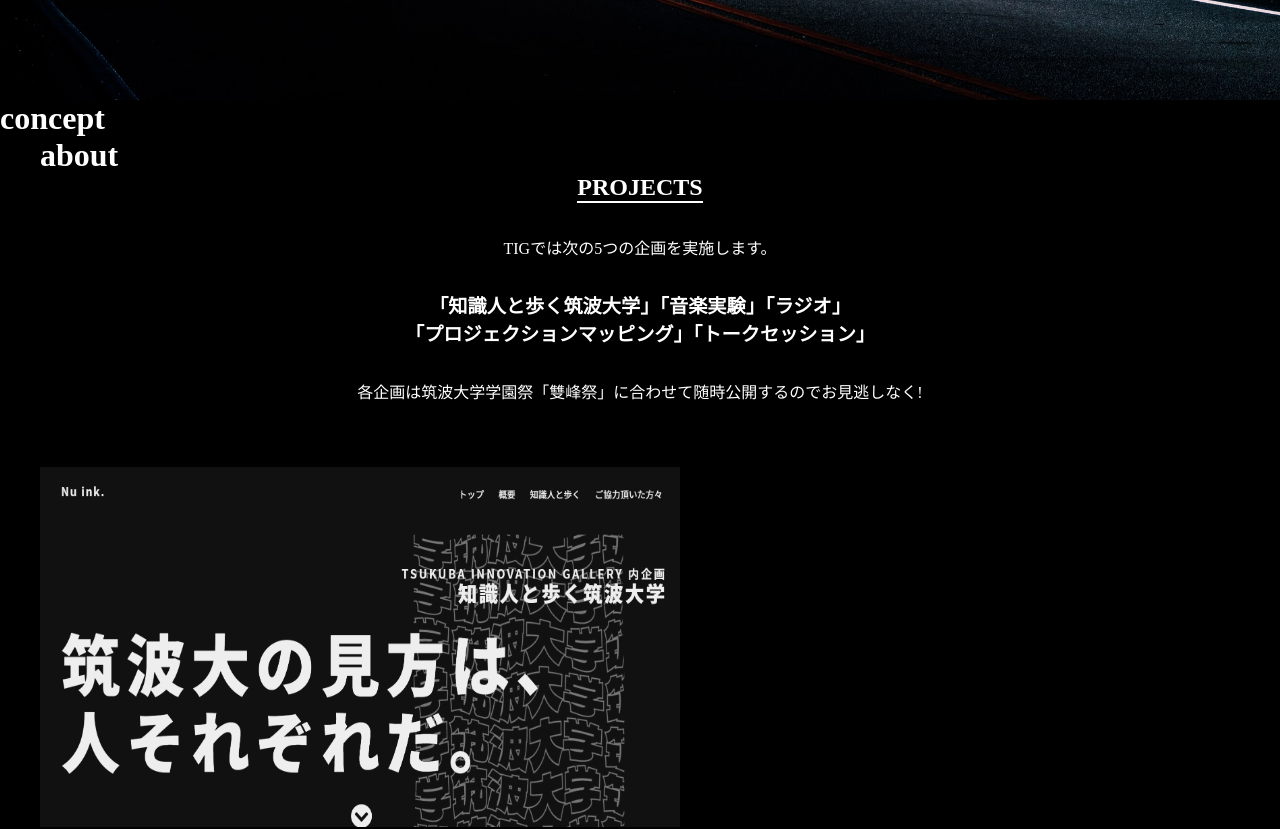
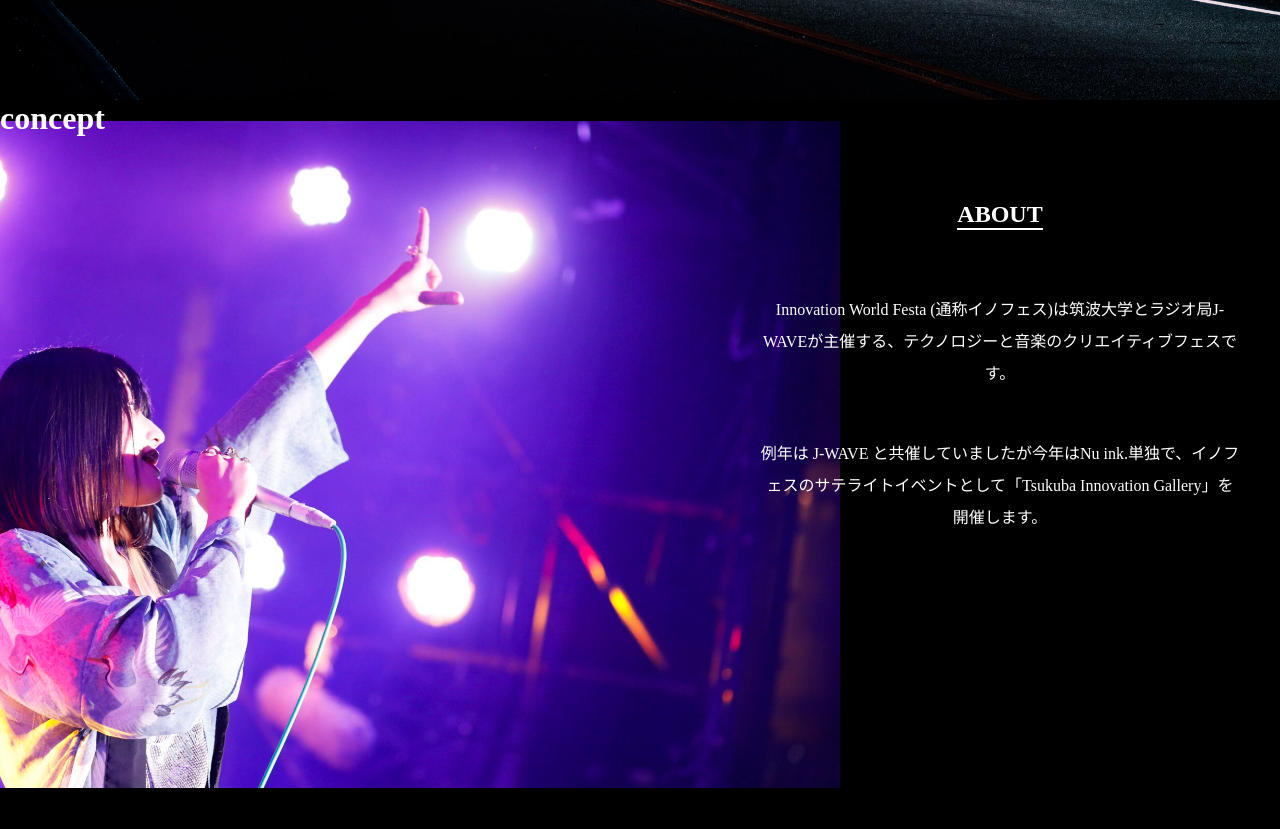
Before and after one commit to Nuink-org/TIG_WEB_2021, a Vue app: page / in a window 1280 px wide. Shown: the part 700-1529 px from the top of the page. Built offline with nearby package versions, Linux system fonts and the light colour scheme.

Commit message:
Add about section #13

```diff
--- a/src/components/common/SectionBase.vue
+++ b/src/components/common/SectionBase.vue
@@ -1,10 +1,12 @@
 <template>
   <wrapper :isFull="isWrapperFull" class="section-base">
-    <div v-if="isTitleNeeded" class="section-base__header">
-      <section-header :title="title" />
-    </div>
-    <div class="section-base__content">
-      <slot name="content" />
+    <div class="section-base__wrapper" :class="{'section-base__wrapperRight': isRight}">
+      <div v-if="isTitleNeeded" class="section-base__header">
+        <section-header :title="title" />
+      </div>
+      <div class="section-base__content">
+        <slot name="content" />
+      </div>
     </div>
   </wrapper>
 </template>
@@ -26,7 +28,11 @@ export default {
     title: {
       type: String,
       default: ''
-    }
+    },
+    isRight: {
+      type: Boolean,
+      default: false,
+    },
   },
   setup(props) {
     const isTitleNeeded = computed(() => props.title !== '')
@@ -39,6 +45,14 @@ export default {
 <style scoped lang='scss'>
 .section-base {
   text-align: center;
+  display: flex;
+  &__wrapper {
+    width: 100%
+  }
+  &__wrapperRight {
+    width: 40%;
+    margin-left: auto;
+  }
   &__header {
     margin-bottom: 2rem;
   }
--- a/src/components/sections/About.vue
+++ b/src/components/sections/About.vue
@@ -1,21 +1,84 @@
 <template>
-  <wrapper>
-    <div class="about">
-      <h1>about</h1>
-    </div>
-  </wrapper>
+  <section-base
+    :isWrapperFull="false"
+    :isRight="true"
+    title="about"
+    class="about"
+    :style="imgPadding"
+  >
+    <template #content>
+      <div class="about-image">
+        <img src="@/assets/images/about.jpeg" ref="imageRef">
+      </div>
+      <div class="about-sentence">
+        <div v-for="sentence in sentences"
+          :key="sentence"
+          class="about-paragraph"
+        >
+          {{ sentence }}
+        </div>
+      </div>
+    </template>
+  </section-base>
 </template>
 
 <script>
-import Wrapper from '@/components/common/Wrapper.vue'
+import { computed, onMounted, ref } from 'vue'
+import SectionBase from '@/components/common/SectionBase.vue'
 export default {
   components: {
-    Wrapper,
+    SectionBase
   },
-  setup() {}
+  setup() {
+    const imageRef = ref(null)
+    const imageHeight = ref(0)
+
+    onMounted(() => {
+      // 画像が読み込まれた後に高さを測る
+      imageRef.value.addEventListener('load', () => {
+        imageHeight.value = imageRef.value.clientHeight
+      })
+    })
+
+    const imgPadding = computed(() => {
+      // 画像の位置をabsoluteで指定しているため、余分にpadding-bottomする必要がある
+      const paddingAmount = imageHeight.value * 0.618
+      return {'padding-bottom': paddingAmount.toString() + 'px'}
+    })
+
+    const sentences = [
+      'Innovation World Festa (通称イノフェス)は筑波大学とラジオ局J-WAVEが主催する、テクノロジーと音楽のクリエイティブフェスです。',
+      '例年は J-WAVE と共催していましたが今年はNu ink.単独で、イノフェスのサテライトイベントとして「Tsukuba Innovation Gallery」を開催します。'
+    ]
+
+    return { imageRef, imgPadding, sentences }
+  }
 }
 </script>
 
 <style scoped lang='scss'>
+.about {
+  margin-top: 4rem;
+  margin-left: auto;
+  position: relative;
+  &-image {
+    width: 1000px;
+    position: absolute;
+    top: -80px;
+    left: -200px;
+    z-index: -1;
 
+    img {
+      width: 100%;
+      height: auto;
+    }
+  }
+  &-sentence {
+    margin-top: 4rem;
+    line-height: 2rem;
+  }
+  &-paragraph + &-paragraph {
+    margin-top: 3rem;
+  }
+}
 </style>
```
Also changed, not shown: src/assets/images/about.jpeg (renamed from src/assets/images/stage2.jpeg).
